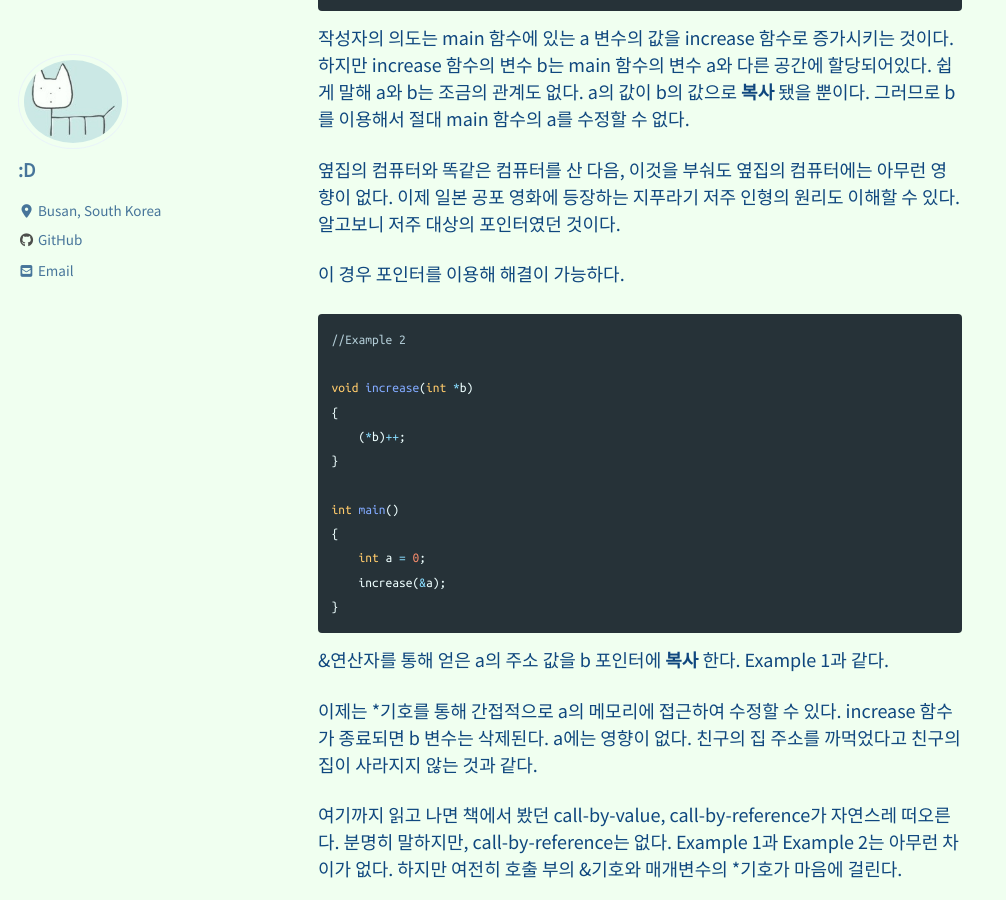
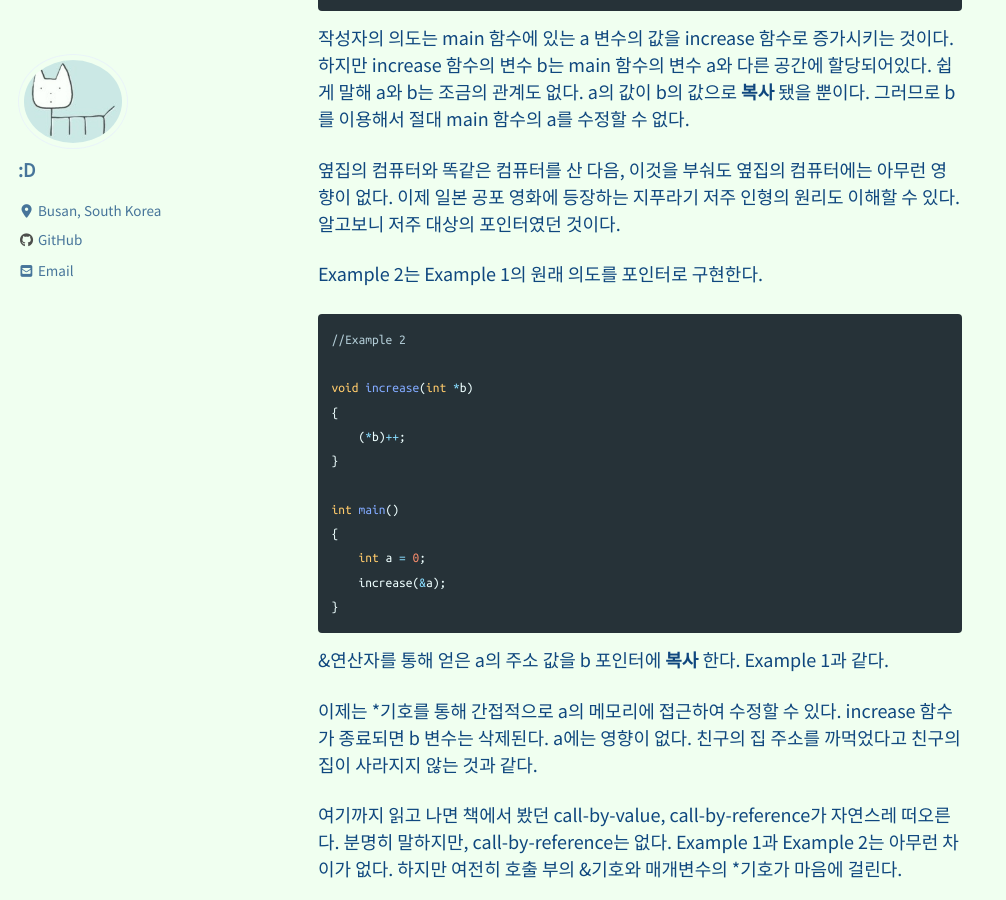
Before and after one commit to sakusi4/sakusi4.github.io, a Jekyll site: the page built from _posts/2019-12-09-C-Pointer-0.md, in a window 1280 px wide and 900 px high, scrolled down 837 px. Shown: the whole window, without its empty margins (0-1006 px from the left). Built offline with Jekyll 4.4.1, drawn with Linux system fonts in a browser that asks for light colours; cached includes are drawn as plain includes; nearby versions of some CDN libraries; formulas are drawn with MathJax 3; comment, search, counter and statistics services are not loaded.

Commit message:
no message

```diff
--- a/_posts/2019-12-09-C-Pointer-0.md
+++ b/_posts/2019-12-09-C-Pointer-0.md
@@ -36,7 +36,7 @@ int main()
 옆집의 컴퓨터와 똑같은 컴퓨터를 산 다음, 이것을 부숴도 옆집의 컴퓨터에는 아무런 영향이 없다.
 이제 일본 공포 영화에 등장하는 지푸라기 저주 인형의 원리도 이해할 수 있다. 알고보니 저주 대상의 포인터였던 것이다.
 
-이 경우 포인터를 이용해 해결이 가능하다.
+Example 2는 Example 1의 원래 의도를 포인터로 구현한다.
 {% highlight c %}
 //Example 2
 void increase(int *b)
```
